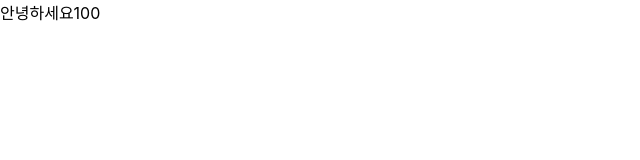
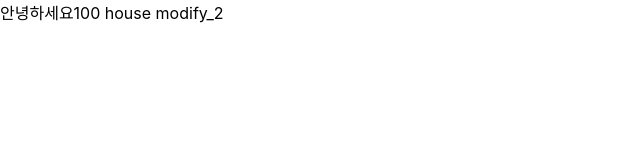
Before and after one commit to parsleyll0221/2023_react, a React (Create React App) app: page / in a window 1280 px wide. Shown: the top 160 px of the page, without its empty margins (0-640 px from the left). Built offline with nearby package versions, Linux system fonts and the light colour scheme.

Commit message:
house modify_2

```diff
--- a/src/App.js
+++ b/src/App.js
@@ -7,7 +7,7 @@ function App() {
   }
   return (
     <div className="App">
-      <div>{hello}{test()}</div>
+      <div>{hello}{test()} house modify_2 </div>
     </div>
   );
 }
```
